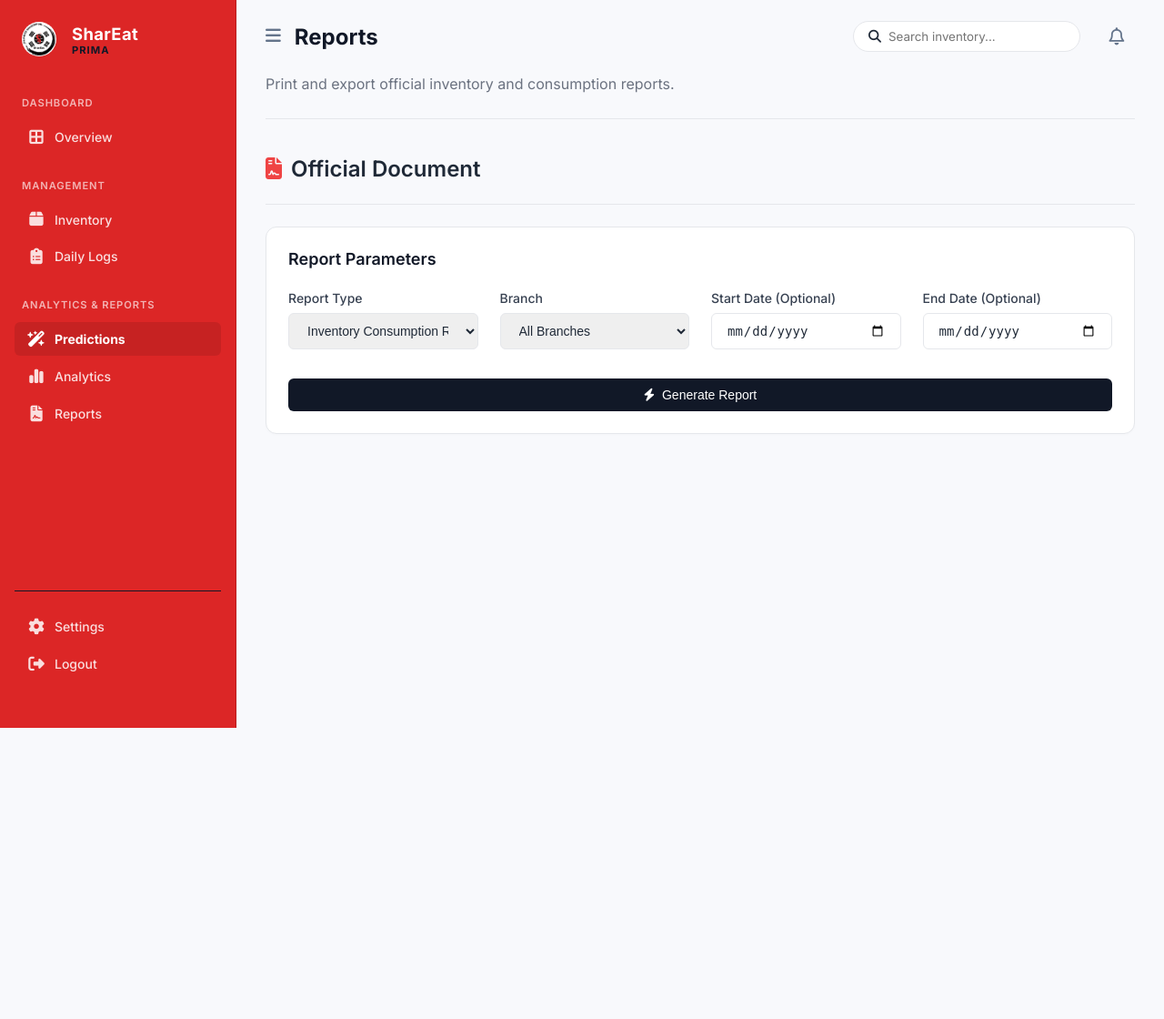
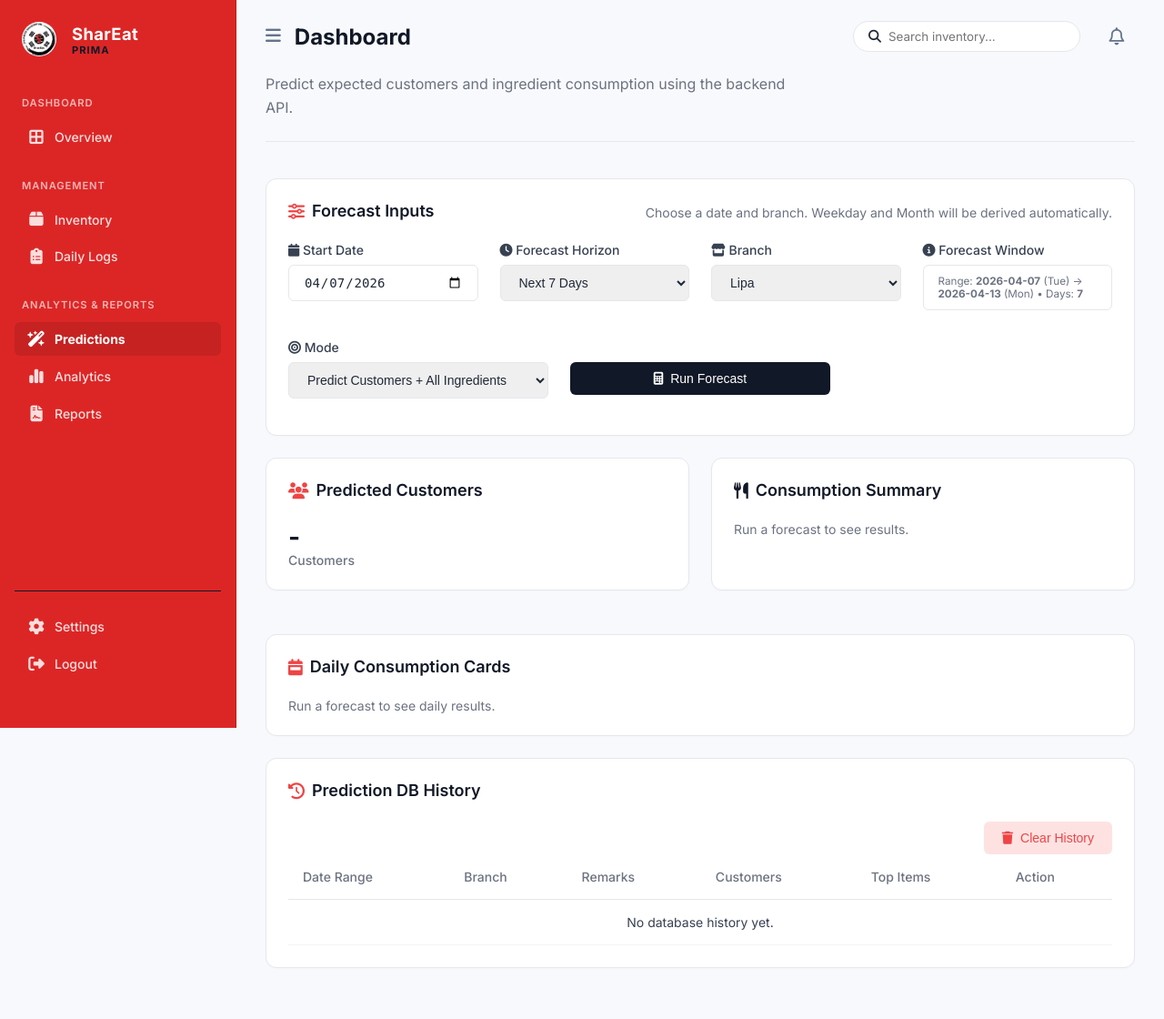
Before and after one commit to excesting/shareitV1, a Flask app: page /predict in a window 1280 px wide. Shown: the whole page at 91% size. Before the commit the page ends 800 px from the top, so only its background shows below. Run offline with Flask 3, Linux system fonts and the light colour scheme; the visitor is signed in with stand-in values (Sample User, id 1); data that the repository does not hold is empty; parts of the project's set-up code (start-up, migrations or seed data) failed here and were passed over; some libraries are stand-ins or nearby versions.

Commit message:
Revise prediction page for food consumption forecasts
Updated the prediction page to focus on food consumption forecasts, including a new form for inputting prediction parameters and displaying predicted customer data.

```diff
--- a/templates/prediction.html
+++ b/templates/prediction.html
@@ -1,179 +1,123 @@
 {% extends "base.html" %}
 
-{% block title %}Reports{% endblock %}
-{% block page_title %}Reports{% endblock %}
+{% block title %}Predictions - Food Consumption{% endblock %}
 
 {% block content %}
 <div class="page-hero">
     <p class="page-hero-subtitle">
-        Print and export official inventory and consumption reports.
+        Predict expected customers and ingredient consumption using the backend API.
     </p>
 </div>
 
-<div class="d-flex justify-between items-center mb-6" style="border-bottom: 1px solid var(--gray-200); padding-bottom: 1.5rem;">
-    <h2 style="margin: 0; display: flex; align-items: center; gap: 10px; font-size: 1.5rem; font-weight: 600;">
-        <i class="fas fa-file-contract text-primary"></i> Official Document
-    </h2>
-    <div class="d-flex" style="gap: 10px;">
-        <button type="button" class="btn btn-secondary d-none" id="btnOfficialPrint" onclick="printOfficialReport()">
-            <i class="fas fa-print"></i> Print Report
+<div class="card mb-6">
+  <div class="card-header">
+    <h2 class="card-title"><i class="fas fa-sliders text-primary"></i> Forecast Inputs</h2>
+    <p class="card-subtitle">Choose a date and branch. Weekday and Month will be derived automatically.</p>
+  </div>
+
+  <form id="predictionForm" action="javascript:void(0)">
+    <div class="grid grid-4">
+        <div class="form-group">
+          <label class="form-label" for="pfStartDate"><i class="fas fa-calendar"></i> Start Date</label>
+          <input id="pfStartDate" name="start_date" type="date" class="form-control" required />
+        </div>
+
+        <div class="form-group">
+          <label class="form-label" for="pfHorizon"><i class="fas fa-clock"></i> Forecast Horizon</label>
+          <select id="pfHorizon" name="horizon_days" class="form-control" required>
+            <option value="3">Next 3 Days</option>
+            <option value="7" selected>Next 7 Days</option>
+            <option value="14">Next 14 Days</option>
+            <option value="30">Next 30 Days</option>
+          </select>
+        </div>
+
+        <div class="form-group">
+          <label class="form-label" for="pfBranch"><i class="fas fa-store"></i> Branch</label>
+            <select id="pfBranch" class="form-control" required>
+              <option value="0">Lipa</option>
+              <option value="1">Malvar</option>
+            </select>
+        </div>
+
+        <div class="form-group">
+          <label class="form-label"><i class="fas fa-info-circle"></i> Forecast Window</label>
+          <div class="form-control" id="pfDerived" style="display:flex;align-items:center;">
+            <small class="text-muted">Range details will show here.</small>
+          </div>
+        </div>
+    </div>
+
+    <div class="grid grid-3 mt-4">
+      <div class="form-group">
+        <label class="form-label" for="pfMode"><i class="fas fa-bullseye"></i> Mode</label>
+        <select id="pfMode" name="mode" class="form-control">
+          <option value="all" selected>Predict Customers + All Ingredients</option>
+          <option value="one">Predict Customers + Selected Ingredient</option>
+        </select>
+      </div>
+
+      <div class="form-group" id="pfItemWrap">
+        <label class="form-label" for="pfItem"><i class="fas fa-utensils"></i> Ingredient</label>
+        <select id="pfItem" name="item" class="form-control"></select>
+      </div>
+
+      <div class="form-group">
+        <label class="form-label">&nbsp;</label>
+        <button type="submit" class="btn btn-primary btn-lg w-full">
+          <i class="fas fa-calculator"></i> Run Forecast
         </button>
-        <button type="button" id="btnExportReport" class="btn btn-primary d-none">
-            <i class="fas fa-download"></i> Export CSV
-        </button>
+      </div>
     </div>
+  </form>
 </div>
 
-<div class="card mb-4" id="reportControls">
+<div class="grid grid-2 mb-6">
+  <div class="card">
     <div class="card-header">
-        <h3 class="card-title">Report Parameters</h3>
+      <h2 class="card-title"><i class="fas fa-users text-primary"></i> Predicted Customers</h2>
     </div>
-    <div class="p-3">
-        <form id="reportForm">
-            <div class="grid grid-4">
-                <div class="form-group">
-                    <label class="form-label">Report Type</label>
-                    <select id="repType" class="form-control" required>
-                        <option value="inventory_consumption">Inventory Consumption Report</option>
-                        <option value="inventory_waste">Inventory Waste Report</option>
-                        <option value="inventory_status">Inventory Status Report</option>
-                    </select>
-                </div>
-                <div class="form-group">
-                    <label class="form-label">Branch</label>
-                    <select class="form-control" id="repBranch">
-                        {% if session.get('role') == 'admin' %}
-                            <option value="all">All Branches</option>
-                            <option value="0">Lipa (Main)</option>
-                            <option value="1">Malvar</option>
-                        {% else %}
-                            {% if session.get('branch_id') == 0 %}
-                                <option value="0">Lipa (Main)</option>
-                            {% elif session.get('branch_id') == 1 %}
-                                <option value="1">Malvar</option>
-                            {% endif %}
-                        {% endif %}
-                    </select>
-                </div>
-                <div class="form-group">
-                    <label class="form-label">Start Date (Optional)</label>
-                    <input type="date" class="form-control" id="repStartDate">
-                </div>
-                <div class="form-group">
-                    <label class="form-label">End Date (Optional)</label>
-                    <input type="date" class="form-control" id="repEndDate">
-                </div>
-            </div>
-            <div class="mt-4">
-                <button type="submit" class="btn btn-primary w-full">
-                    <i class="fas fa-bolt"></i> Generate Report
-                </button>
-            </div>
-        </form>
+    <div class="p-4">
+      <div class="stats-number" id="predCustomers">-</div>
+      <div class="stats-label">Customers</div>
     </div>
+  </div>
+
+  <div class="card">
+    <div class="card-header">
+      <h2 class="card-title"><i class="fas fa-utensils text-success"></i> Consumption Summary</h2>
+    </div>
+    <div class="p-4" id="predSummary">
+      <p class="text-muted">Run a forecast to see results.</p>
+    </div>
+  </div>
 </div>
 
-<div class="card d-none" id="reportOutputCard">
-    <div class="card-header d-flex justify-between items-center">
-        <h3 class="card-title" id="reportOutputTitle">Report Output</h3>
-        <span class="badge badge-info" id="reportTimestamp"></span>
-    </div>
-    <div class="p-3" style="overflow-x: auto;">
-        <table class="table" id="reportTable">
-            <thead id="reportHead"></thead>
-            <tbody id="reportBody"></tbody>
-        </table>
-    </div>
+<div class="card mb-6">
+  <div class="card-header">
+    <h2 class="card-title"><i class="fas fa-calendar-week text-primary"></i> Daily Consumption Cards</h2>
+  </div>
+  <div class="p-3" id="predDailyCards">
+    <p class="text-muted">Run a forecast to see daily results.</p>
+  </div>
 </div>
 
-<script>
-function printOfficialReport() {
-    // 1. Grab only the HTML inside the report card
-    const reportTitle = document.getElementById('reportOutputTitle').innerText;
-    const reportTimestamp = document.getElementById('reportTimestamp').innerText;
-    const tableHead = document.getElementById('reportHead').innerHTML;
-    const tableBody = document.getElementById('reportBody').innerHTML;
-
-    // 2. Open a temporary, invisible window
-    const printWindow = window.open('', '_blank', 'height=800,width=1000');
-
-    // 3. Write a brand new, perfectly formatted HTML document just for the printer
-    printWindow.document.write(`
-        <html>
-        <head>
-            <title>${reportTitle}</title>
-            <style>
-                /* Official Print Styling */
-                body {
-                    font-family: 'Helvetica Neue', Helvetica, Arial, sans-serif;
-                    padding: 40px;
-                    color: #111827;
-                }
-                .header {
-                    text-align: center;
-                    margin-bottom: 30px;
-                    padding-bottom: 20px;
-                    border-bottom: 2px solid #e5e7eb;
-                }
-                .header h1 { margin: 0; font-size: 24px; font-weight: 800; letter-spacing: 1px; }
-                .header h1 span { color: #dc2626; }
-                .header p { margin: 5px 0 0 0; color: #6b7280; font-size: 14px; }
-
-                .report-meta {
-                    display: flex;
-                    justify-content: space-between;
-                    margin-bottom: 20px;
-                    font-weight: bold;
-                    font-size: 18px;
-                }
-                .timestamp { color: #64748b; font-size: 14px; font-weight: normal; }
-
-                table {
-                    width: 100%;
-                    border-collapse: collapse;
-                    margin-top: 10px;
-                }
-                th, td {
-                    border: 1px solid #cbd5e1;
-                    padding: 12px;
-                    text-align: left;
-                    font-size: 14px;
-                }
-                th {
-                    background-color: #f8fafc;
-                    font-weight: bold;
-                    color: #334155;
-                }
-                tr:nth-child(even) { background-color: #f8fafc; }
-            </style>
-        </head>
-        <body>
-            <div class="header">
-                <h1>SHAREAT <span>PRIMA</span></h1>
-                <p>Official System Report Document</p>
-            </div>
-
-            <div class="report-meta">
-                <span>${reportTitle}</span>
-                <span class="timestamp">Generated: ${reportTimestamp}</span>
-            </div>
-
-            <table>
-                <thead>${tableHead}</thead>
-                <tbody>${tableBody}</tbody>
-            </table>
-        </body>
-        </html>
-    `);
-
-    // 4. Wait a split second for the browser to render it, then trigger the print dialog
-    printWindow.document.close();
-    printWindow.focus();
-
-    setTimeout(() => {
-        printWindow.print();
-        printWindow.close(); // Closes the temporary window automatically
-    }, 250);
-}
-</script>
+<div class="card mb-6">
+  <div class="card-header">
+    <h2 class="card-title"><i class="fas fa-clock-rotate-left text-primary"></i> Prediction DB History</h2>
+  </div>
+  <div class="d-flex justify-end items-center p-3">
+    <button id="btnClearPredHistory" class="btn btn-danger"><i class="fas fa-trash"></i> Clear History</button>
+  </div>
+  <div class="table-container">
+    <table class="table">
+      <thead>
+        <tr>
+          <th>Date Range</th><th>Branch</th><th>Remarks</th><th>Customers</th><th>Top Items</th><th>Action</th>
+        </tr>
+      </thead>
+      <tbody id="predHistoryBody"></tbody>
+    </table>
+  </div>
+</div>
 {% endblock %}
```
